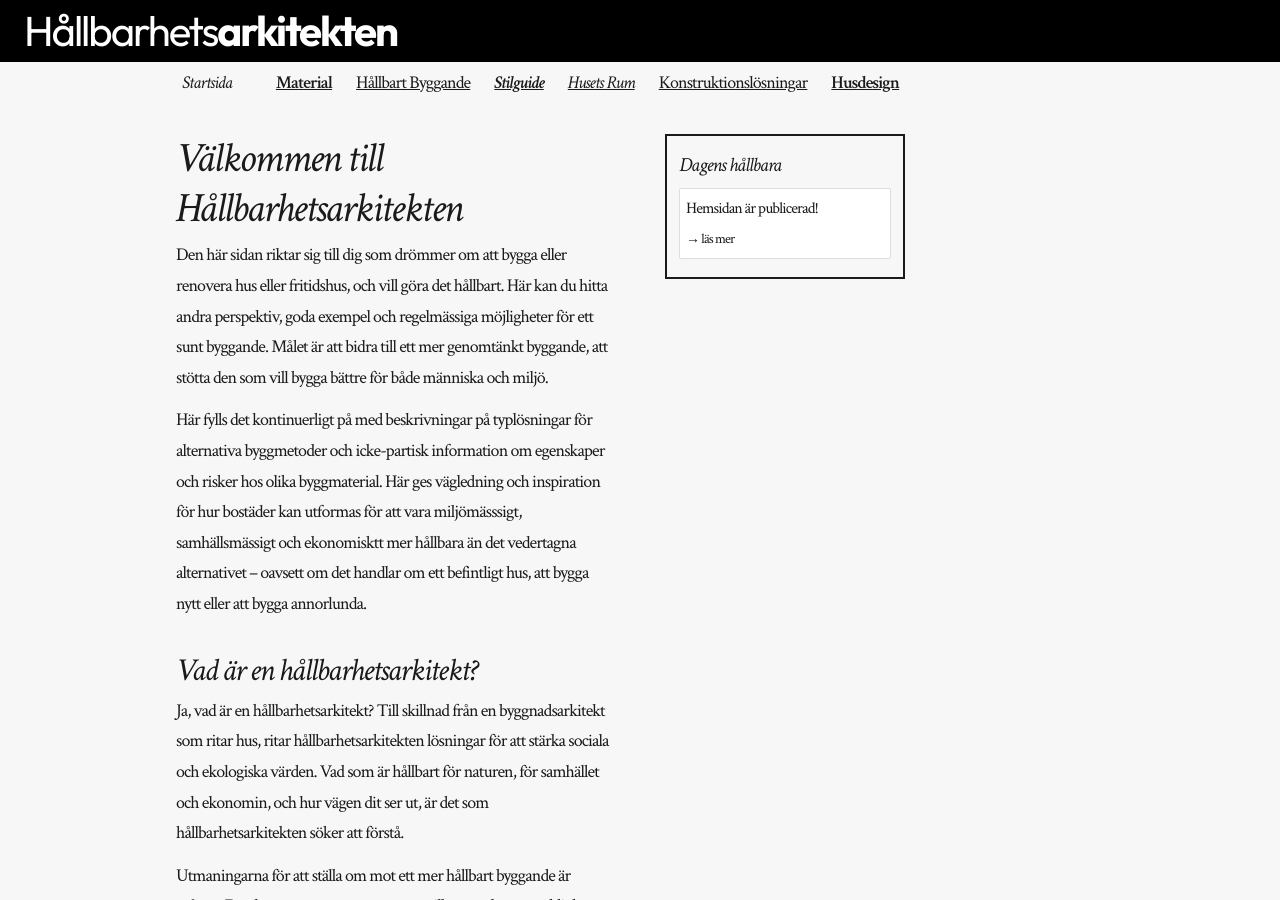
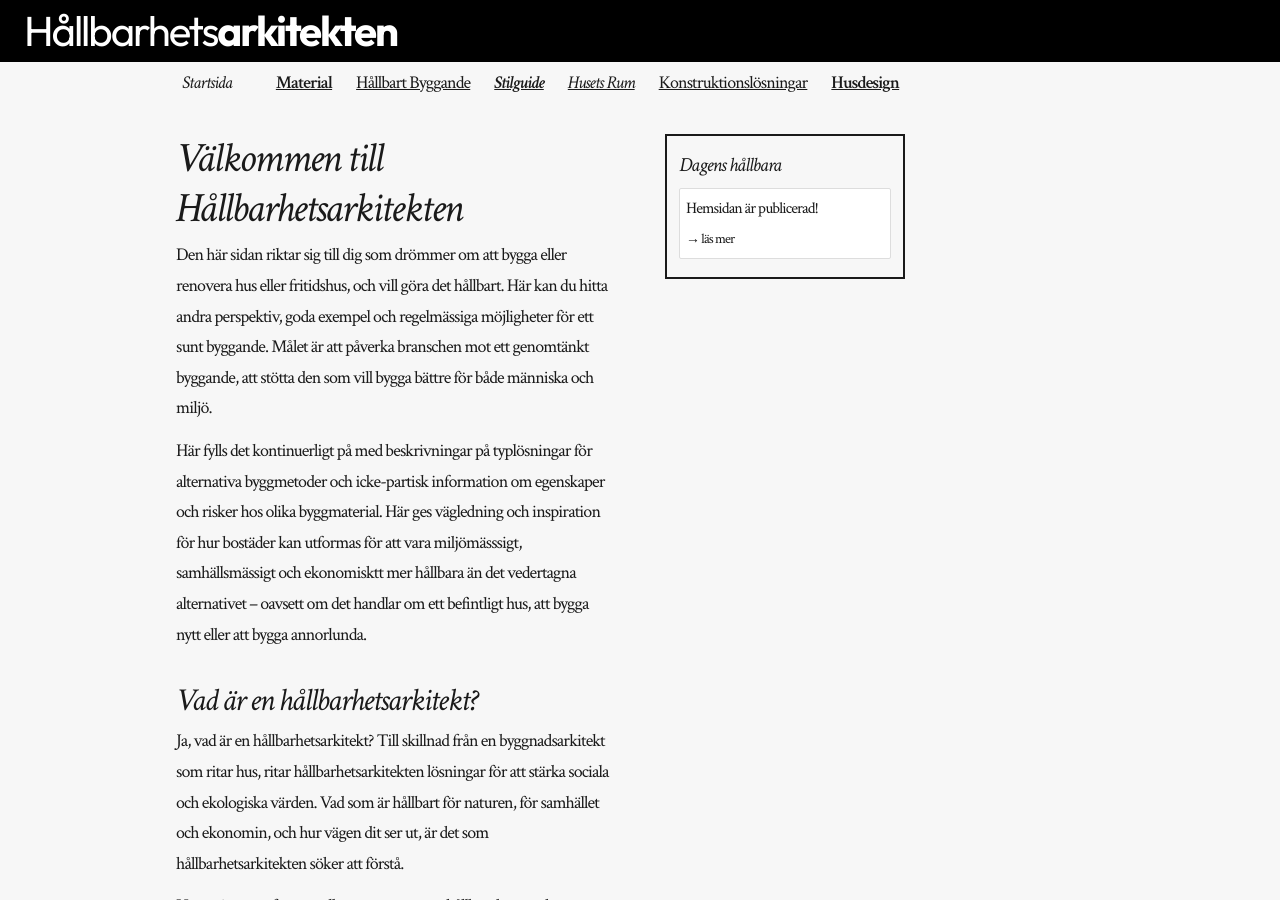
Before and after one commit to rikardv/rikardv.github.io, a Jekyll site: the page built from index.md, in a window 1280 px wide and 900 px high. Built offline with Jekyll 4.4.1, drawn with Linux system fonts in a browser that asks for light colours.

Commit message:
Update index.md

```diff
--- a/index.md
+++ b/index.md
@@ -3,6 +3,6 @@ layout: home
 title: Startsida
 ---
 
-Den här sidan riktar sig till dig som drömmer om att bygga eller renovera hus eller fritidshus, och vill göra det hållbart. Här kan du hitta andra perspektiv, goda exempel och regelmässiga möjligheter för ett sunt byggande. Målet är att bidra till ett mer genomtänkt byggande, att stötta den som vill bygga bättre för både människa och miljö.
+Den här sidan riktar sig till dig som drömmer om att bygga eller renovera hus eller fritidshus, och vill göra det hållbart. Här kan du hitta andra perspektiv, goda exempel och regelmässiga möjligheter för ett sunt byggande. Målet är att påverka branschen mot ett genomtänkt byggande, att stötta den som vill bygga bättre för både människa och miljö.
 
 Här fylls det kontinuerligt på med beskrivningar på typlösningar för alternativa byggmetoder och icke-partisk information om egenskaper och risker hos olika byggmaterial. Här ges vägledning och inspiration för hur bostäder kan utformas för att vara miljömässsigt, samhällsmässigt och ekonomisktt mer hållbara än det vedertagna alternativet – oavsett om det handlar om ett befintligt hus, att bygga nytt eller att bygga annorlunda.
```
